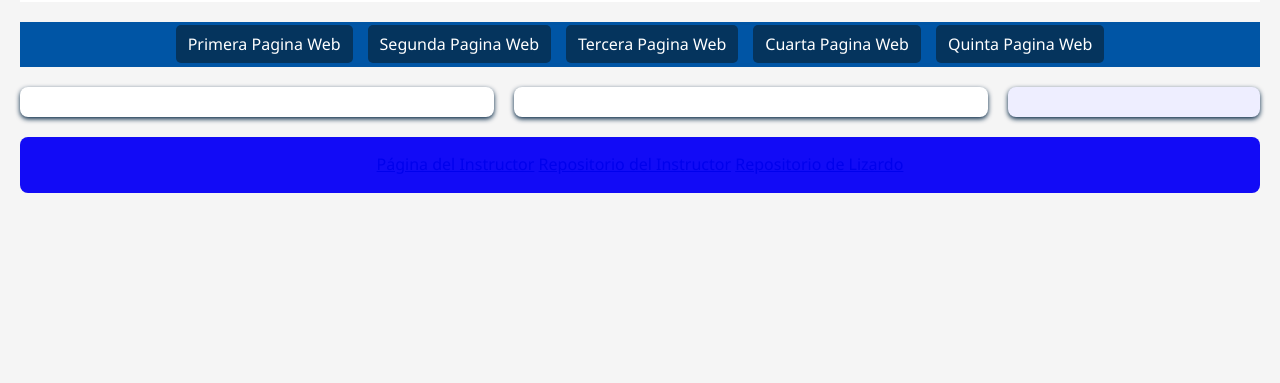
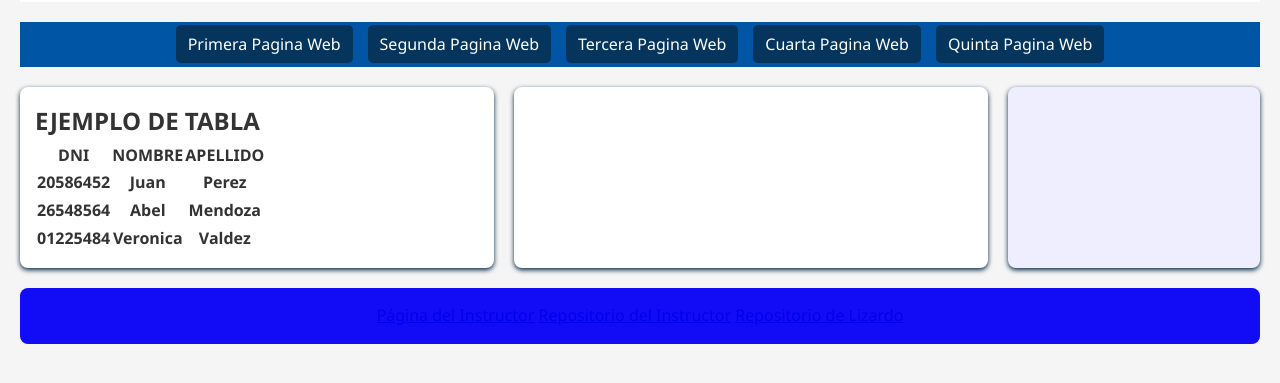
Before and after one commit to Lizardo23/lizardovelasquez, a plain HTML site: page Tercera pagina web.html in a window 1280 px wide. Shown: the part 277-660 px from the top of the page. Drawn offline with Linux system fonts and the light colour scheme.

Commit message:
mi primera tabla

```diff
--- a/Tercera pagina web.html
+++ b/Tercera pagina web.html
@@ -22,6 +22,21 @@
         </nav>
         <section>
           <article>
+            <h2>EJEMPLO DE TABLA</h2>
+            <table>
+                <tr>
+                    <th>DNI</th><th>NOMBRE</th><th>APELLIDO</th>
+                </tr>
+                <tr>
+                    <th>20586452</th><th>Juan</th><th>Perez</th>
+                </tr>
+                <tr>
+                    <th>26548564</th><th>Abel</th><th>Mendoza</th>
+                </tr>
+                <tr>
+                    <th>01225484</th><th>Veronica</th><th>Valdez</th>
+                </tr>
+            </table>
           </article>
           <article>
           </article>
```
